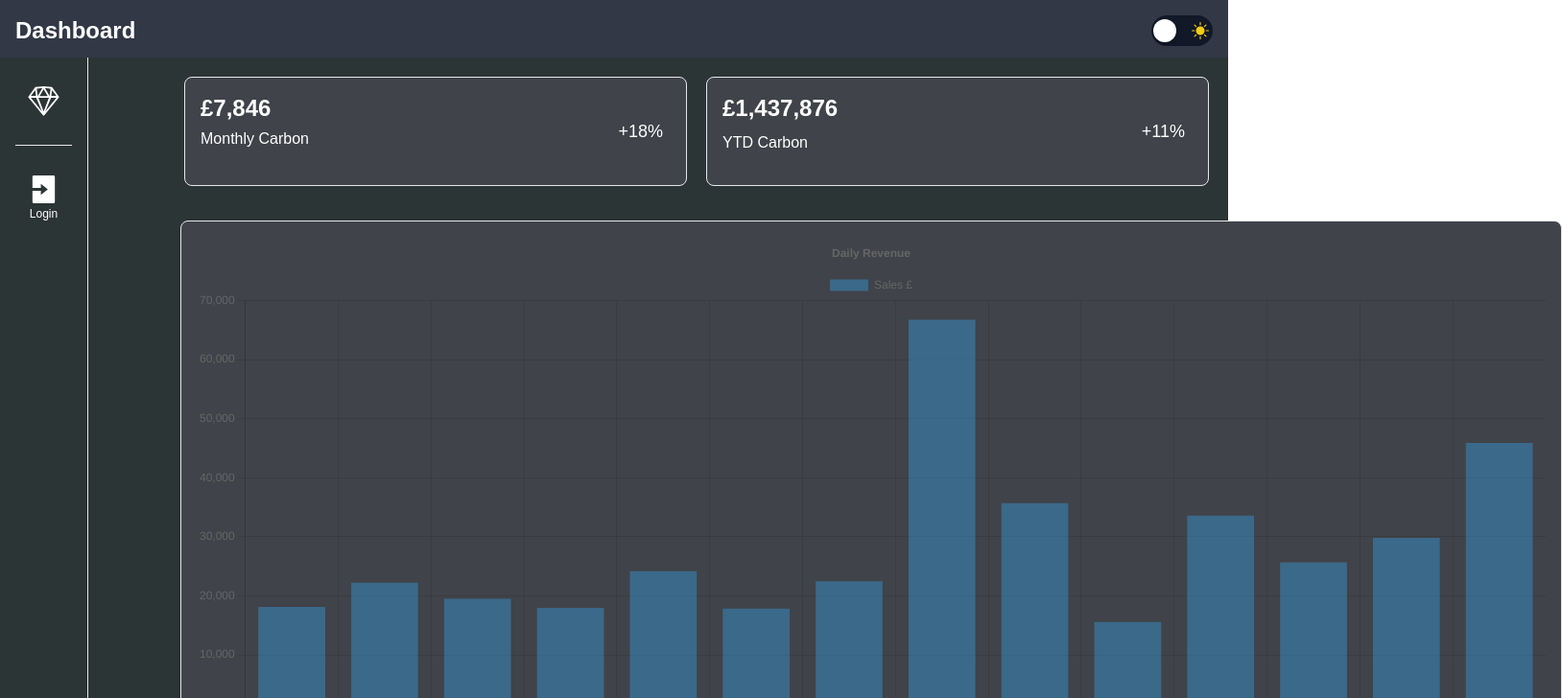
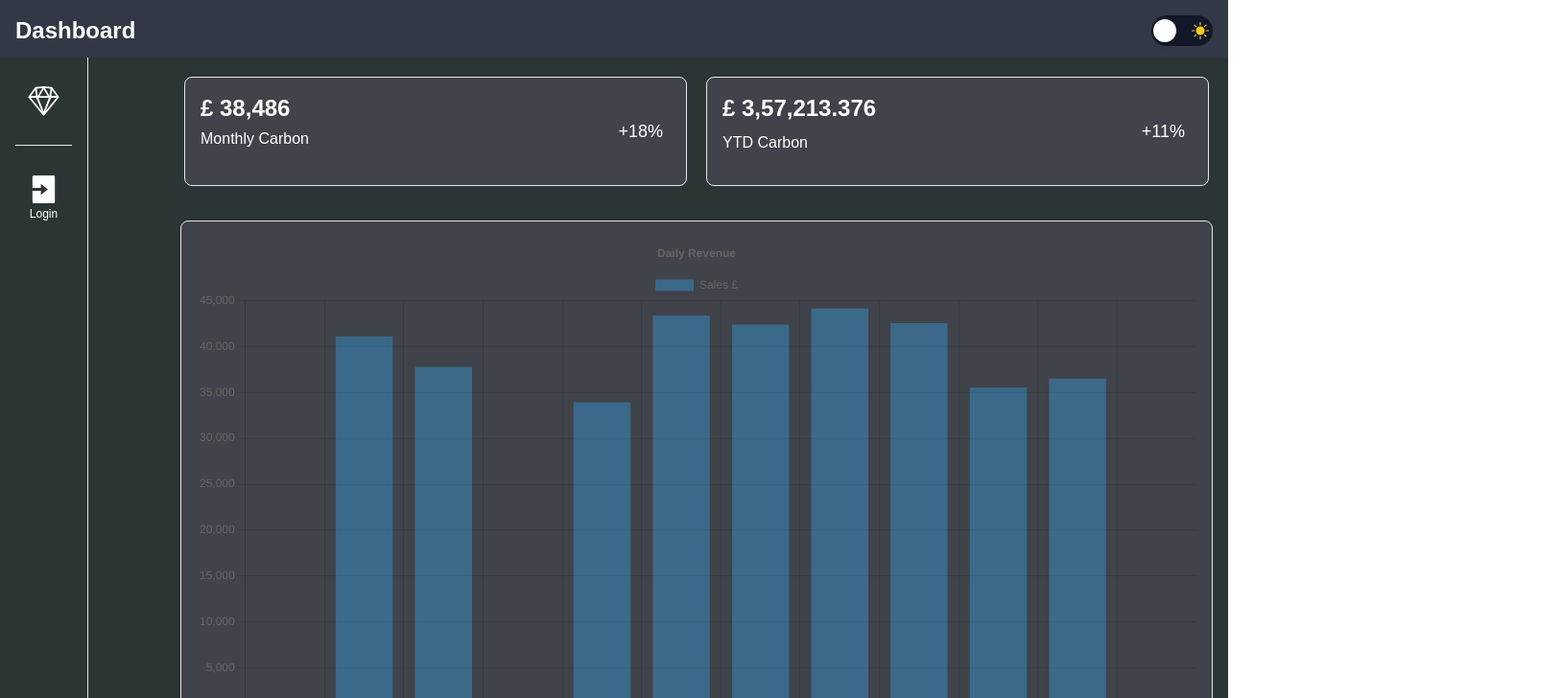
Before and after one commit to WebDevXpert/webserver-admin, a Next.js app: page / in a window 1280 px wide. Shown: the top 728 px of the page at 96% size, 1628 px wide, since content can reach past the window. Built offline with nearby package versions, Linux system fonts and the light colour scheme; no server answers.

Commit message:
WEBSERVER-10 ||Update the data

```diff
--- a/components/BarChart.jsx
+++ b/components/BarChart.jsx
@@ -28,11 +28,11 @@ const BarChart = () => {
 
   useEffect(() => {
     setChartData({
-      labels: ['Mon', 'Tues', 'Wed', 'Thurs', 'Fri', 'Sat', 'Sun', 'Mon', 'Tue', 'Wed', 'Thu', 'Fri', 'Sat', 'Sun'],
+      labels: ['JAN', 'FEB', 'MAR', 'APR', 'MAY', 'JUN', 'JUL', 'AUG', 'SEP', 'OCT', 'NOV', 'DEC'],
       datasets: [
         {
           label: 'Sales £',
-          data: [18127, 22201, 19490, 17938, 24182, 17842, 22475, 66755, 35690, 15560, 33589, 25678, 29786, 45876],
+          data: [0, 41106.624, 37760.736, 0, 33936.864, 43337.216, 42381.248, 44133.856, 42540.576, 35530.144, 36486.112, 0,],
           borderColor: 'rgb(53, 162, 235)',
           backgroundColor: 'rgb(53, 162, 235, 0.4',
 
@@ -56,7 +56,7 @@ const BarChart = () => {
 
   return (
     <>
-      <div className=' w-[180vh]  relative lg:h-[70vh] h-[70vh] m-auto p-4 border rounded-lg bg-white dark:bg-light-gray dark:text-white'>
+      <div className='lg:col-span-12 w-full relative lg:h-[70vh] h-[70vh] m-auto p-4 border rounded-lg bg-white dark:bg-light-gray dark:text-white'>
         <Bar data={chartData} options={chartOptions} />
       </div>
     </>
--- a/components/TopCards.jsx
+++ b/components/TopCards.jsx
@@ -5,7 +5,7 @@ const TopCards = () => {
         <div className=' gap-5 p-5 dark:bg-dark dark:text-white flex'>
             <div className='lg:col-span-3 w-1/2 bg-white flex justify-between  border p-4 rounded-lg dark:bg-light-gray dark:text-white'>
                 <div className='flex flex-col pb-4 dark:bg-light-gray dark:text-white'>
-                    <p className='text-2xl font-bold dark:bg-light-gray dark:text-white'>£7,846</p>
+                    <p className='text-2xl font-bold dark:bg-light-gray dark:text-white'>£ 38,486</p>
                     <p className='text-gray-600 dark:bg-light-gray dark:text-white mt-1'>Monthly Carbon</p>
                 </div>
                 <p className='bg-green-200 flex justify-center items-center p-2 rounded-lg dark:bg-light-gray dark:text-white'>
@@ -14,7 +14,7 @@ const TopCards = () => {
             </div>
             <div className='lg:col-span-3 w-1/2 bg-white flex justify-between border p-4 rounded-lg dark:bg-light-gray dark:text-white'>
                 <div className='flex flex-col pb-4 dark:bg-light-gray dark:text-white'>
-                    <p className='text-2xl font-bold dark:bg-light-gray dark:text-white'>£1,437,876</p>
+                    <p className='text-2xl font-bold dark:bg-light-gray dark:text-white'>£ 3,57,213.376</p>
                     <p className='text-gray-600 dark:bg-light-gray dark:text-white mt-2'>YTD Carbon</p>
                 </div>
                 <p className='bg-green-200 flex justify-center items-center p-2 rounded-lg dark:bg-light-gray dark:text-white'>
```
Also changed, not shown: 1 other file (tests, documents, lock files or other folders).
